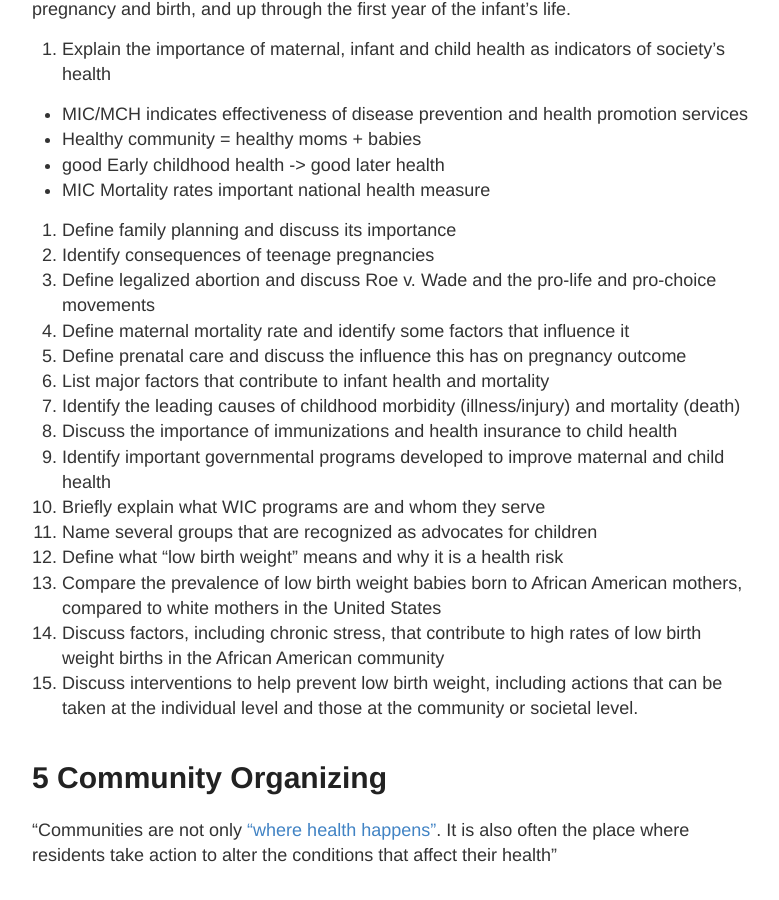
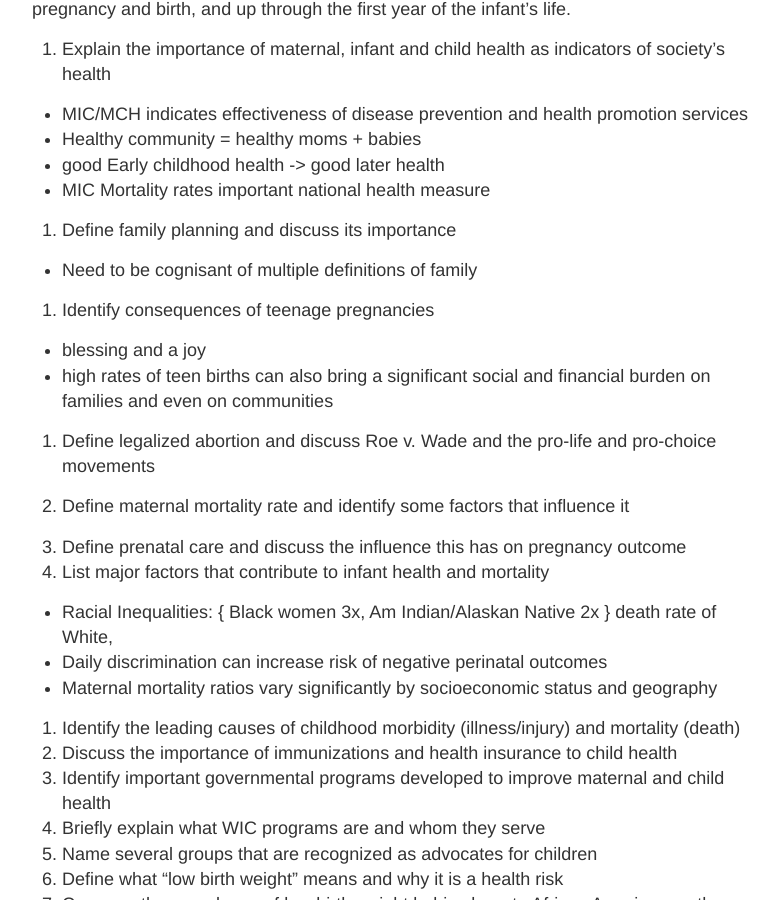
Before and after one commit to RONNCC/ronncc.github, a Jekyll site: the page built from _posts/2019-03-04-intro-public-health.md, in a window 1280 px wide and 900 px high, scrolled down 3516 px. Shown: the whole window, without its empty margins (248-1027 px from the left). Built offline with Jekyll 4.4.1, drawn with Linux system fonts in a browser that asks for light colours; our own code applies the rules of GitHub Pages for plain Markdown files; comment, search, counter and statistics services are not loaded.

Commit message:
Update 2019-03-04-intro-public-health.md

```diff
--- a/_posts/2019-03-04-intro-public-health.md
+++ b/_posts/2019-03-04-intro-public-health.md
@@ -129,11 +129,24 @@ Maternal, Infant, and Child Health (MIC/MCH) focuses on the health of women of c
 - MIC Mortality rates important national health measure
 
 3. Define family planning and discuss its importance
+
+- Need to be cognisant of multiple definitions of family
+
 4. Identify consequences of teenage pregnancies
+
+- blessing and a joy
+- high rates of teen births can also bring a significant social and financial burden on families and even on communities
+
 5. Define legalized abortion and discuss Roe v. Wade and the pro-life and pro-choice movements
 6. Define maternal mortality rate and identify some factors that influence it
+
 7. Define prenatal care and discuss the influence this has on pregnancy outcome
 8. List major factors that contribute to infant health and mortality
+
+- Racial Inequalities: { Black women 3x, Am Indian/Alaskan Native 2x } death rate of White,
+- Daily discrimination can increase risk of negative perinatal outcomes
+- Maternal mortality ratios vary significantly by socioeconomic status and geography
+
 9. Identify the leading causes of childhood morbidity (illness/injury) and mortality (death)
 10. Discuss the importance of immunizations and health insurance to child health
 11. Identify important governmental programs developed to improve maternal and child health
```
